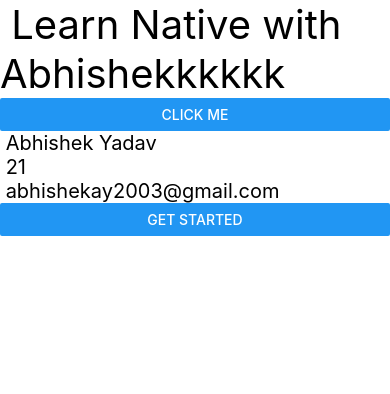
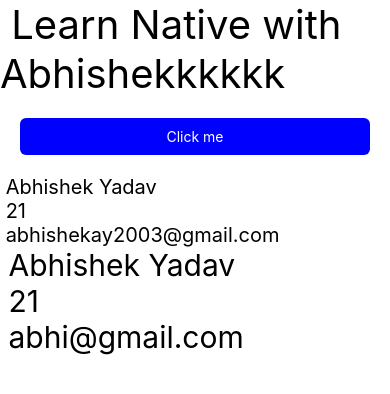
Before and after one commit to Abhishek-yadav-12/React-Native, a React Native app: screen / in a window 390 px wide. Shown: the top 394 px of the page. Built offline with nearby package versions, Linux system fonts and the light colour scheme.

Commit message:
components

```diff
--- a/App.tsx
+++ b/App.tsx
@@ -1,32 +1,38 @@
 // Purpose: Main file for the app. This is the file that will be run when the app is started.
+import React from 'react';
+import {StyleSheet, Alert, Text, TouchableOpacity, View} from 'react-native';
+import Info from './components/info';
 
-import React from 'react';
-import {
-  Alert,
-  Button,
-  Text,
-  View,
-} from 'react-native';
+const styles = StyleSheet.create({
+  button: {
+    backgroundColor: 'blue',
+    color: 'white',
+    padding: 10,
+    borderRadius: 6,
+    alignItems: 'center',
+    margin: 20,
+  },
+});
 
 const App = () => {
-
   const name = 'Abhishek Yadav';
   let age = 21;
   var email = 'abhishekay2003@gmail.com';
 
-  return(
+  return (
     <View>
-      <Text style={{fontSize:40}}> Learn Native with Abhishekkkkkk </Text>
-      <Button title="Click me" onPress={() => Alert.alert('Button pressed!')} />
-      <Text style={{fontSize:20}}> {name}</Text>
-      <Text style={{fontSize:20}}> {age}</Text>
-      <Text style={{fontSize:20}}> {email}</Text>
-      <Button title='Get Started'></Button>
+      <Text style={{fontSize: 40}}> Learn Native with Abhishekkkkkk </Text>
+      <TouchableOpacity style={styles.button} onPress={() => Alert.alert('Button pressed!')}>
+        <Text style={{color: 'white'}}>Click me</Text>
+      </TouchableOpacity>
+      <Text style={{fontSize: 20}}> {name}</Text>
+      <Text style={{fontSize: 20}}> {age}</Text>
+      <Text style={{fontSize: 20}}> {email}</Text>
+
+      <Info />
+      {/* <Button title="Get Started"></Button> */}
     </View>
-
-
   );
 };
 
-
 export default App;
--- /dev/null
+++ b/components/info.tsx
@@ -0,0 +1,19 @@
+import {Text, View} from 'react-native';
+
+const Info = () => {
+  const name = 'Abhishek Yadav';
+  let age = 21;
+  var email = 'abhi@gmail.com';
+
+
+  return (<View>
+    <Text style={{fontSize: 30}}> {name}</Text>
+    <Text style={{fontSize: 30}}> {age}</Text>
+    <Text style={{fontSize: 30}}> {email}</Text>
+  </View>)
+};
+
+
+
+
+export default Info;
```
Also changed, not shown: .eslintrc.js, notes.txt.
